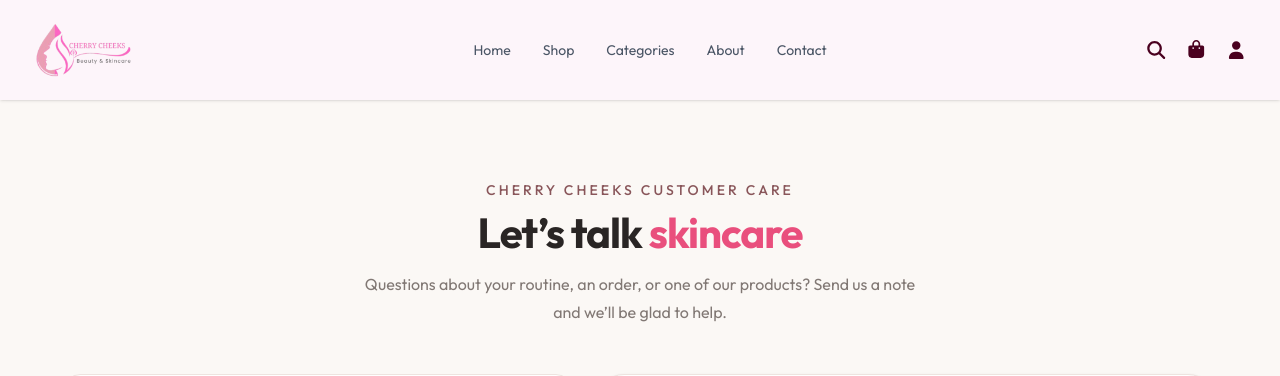
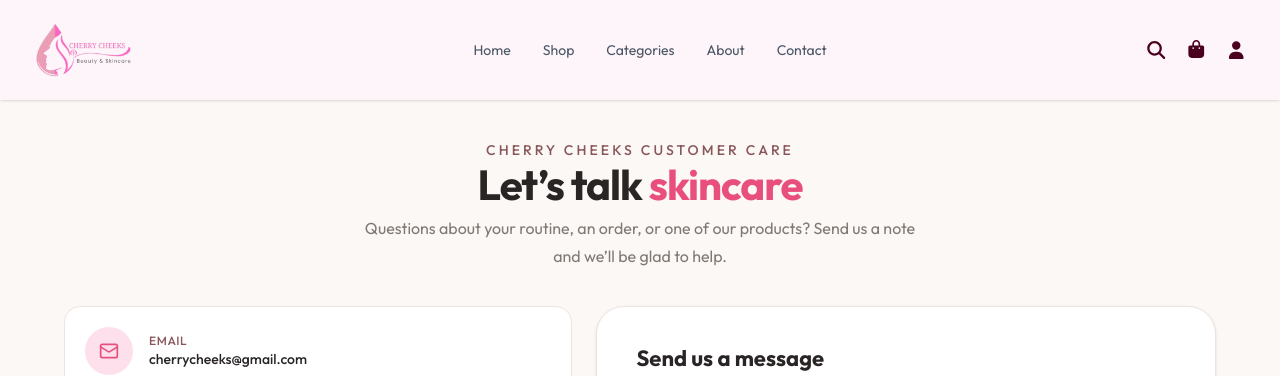
Before and after one commit to Seyhaz-Dev/Cherry-Cheeks-Cosmetics, a React (Vite) app: page /contact in a window 1280 px wide. Shown: the top 376 px of the page. Built offline with nearby package versions, Linux system fonts and the light colour scheme.

Commit message:
fix space done

```diff
--- a/src/pages/Contact.jsx
+++ b/src/pages/Contact.jsx
@@ -15,17 +15,17 @@
     }
 
     return (
-        <main className="bg-[#fbf8f5] px-5 pb-20 pt-28 font-['Outfit',sans-serif] text-[#292524] sm:px-8 sm:pt-20">
+        <main className="bg-[#fbf8f5] px-5 pb-20 pt-10 font-['Outfit',sans-serif] text-[#292524] sm:px-8 sm:pt-10">
             <div className="mx-auto max-w-6xl">
 
-                <div className="mx-auto mb-12 max-w-2xl text-center">
+                <div className="mx-auto mb-9 max-w-2xl text-center">
                     <p className="text-xs font-medium uppercase tracking-[0.22em] text-[#89565a] sm:text-sm">
                         Cherry Cheeks customer care
                     </p>
-                    <h1 className="mt-3 text-4xl font-semibold leading-tight tracking-tight sm:text-5xl lg:text-6xl">
+                    <h1 className="mt-1 text-4xl font-semibold leading-tight tracking-tight sm:text-5xl lg:text-6xl">
                         Let’s talk <span className="text-[#e94f7d]">skincare</span>
                     </h1>
-                    <p className="mx-auto mt-4 max-w-xl text-sm leading-7 text-[#817874] sm:text-base">
+                    <p className="mx-auto mt-2 max-w-xl text-sm leading-7 text-[#817874] sm:text-base">
                         Questions about your routine, an order, or one of our products? Send us a note and we’ll be glad to help.
                     </p>
                 </div>
--- a/src/pages/Shop.jsx
+++ b/src/pages/Shop.jsx
@@ -40,7 +40,7 @@
   }
 
   return (
-    <section className="px-4 py-6 text-[var(--color-text)]  bg-[#fbf8f5] sm:px-6 sm:py-8 lg:px-8 lg:py-10">
+    <section className="px-4 py-10 text-[var(--color-text)]  bg-[#fbf8f5] sm:px-6 sm:py-8 lg:px-8 lg:py-10">
       <div className="mx-auto max-w-7xl">
         <div className="mb-6">
           <SearchBar
```
